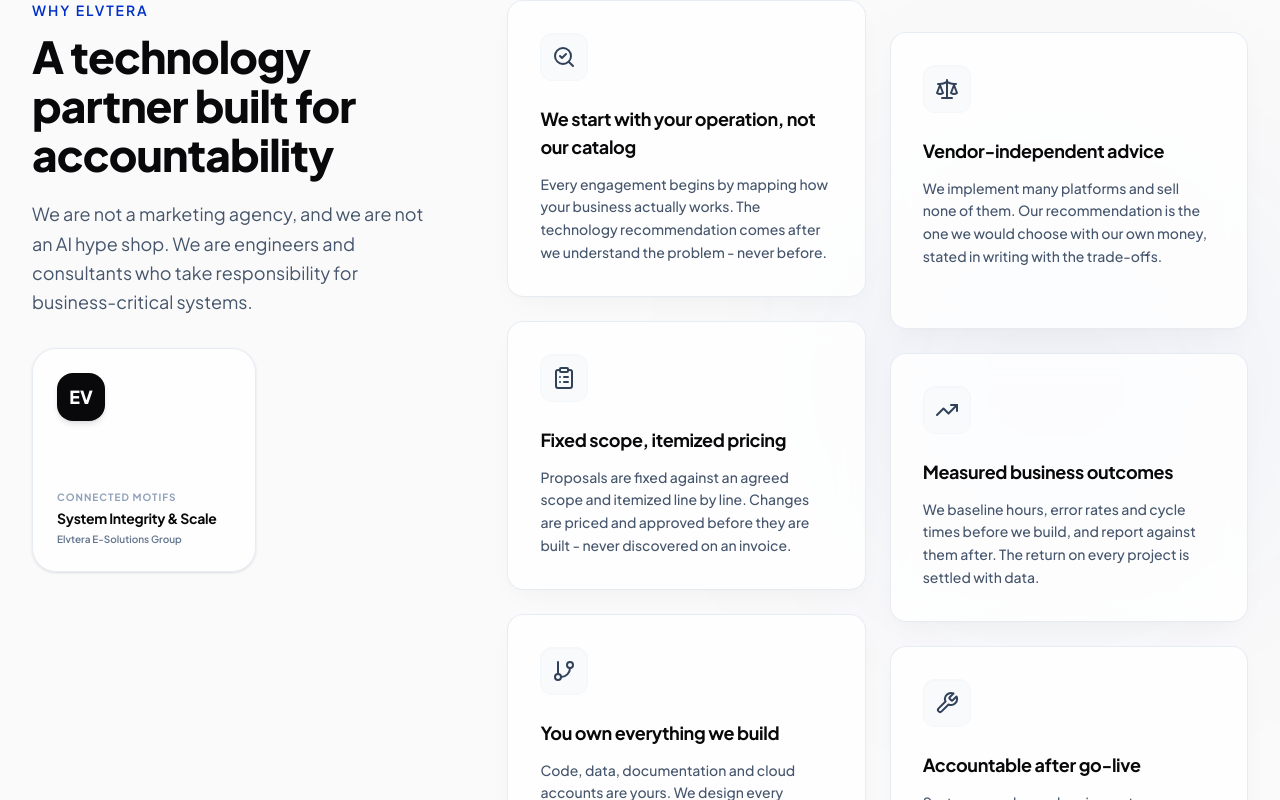
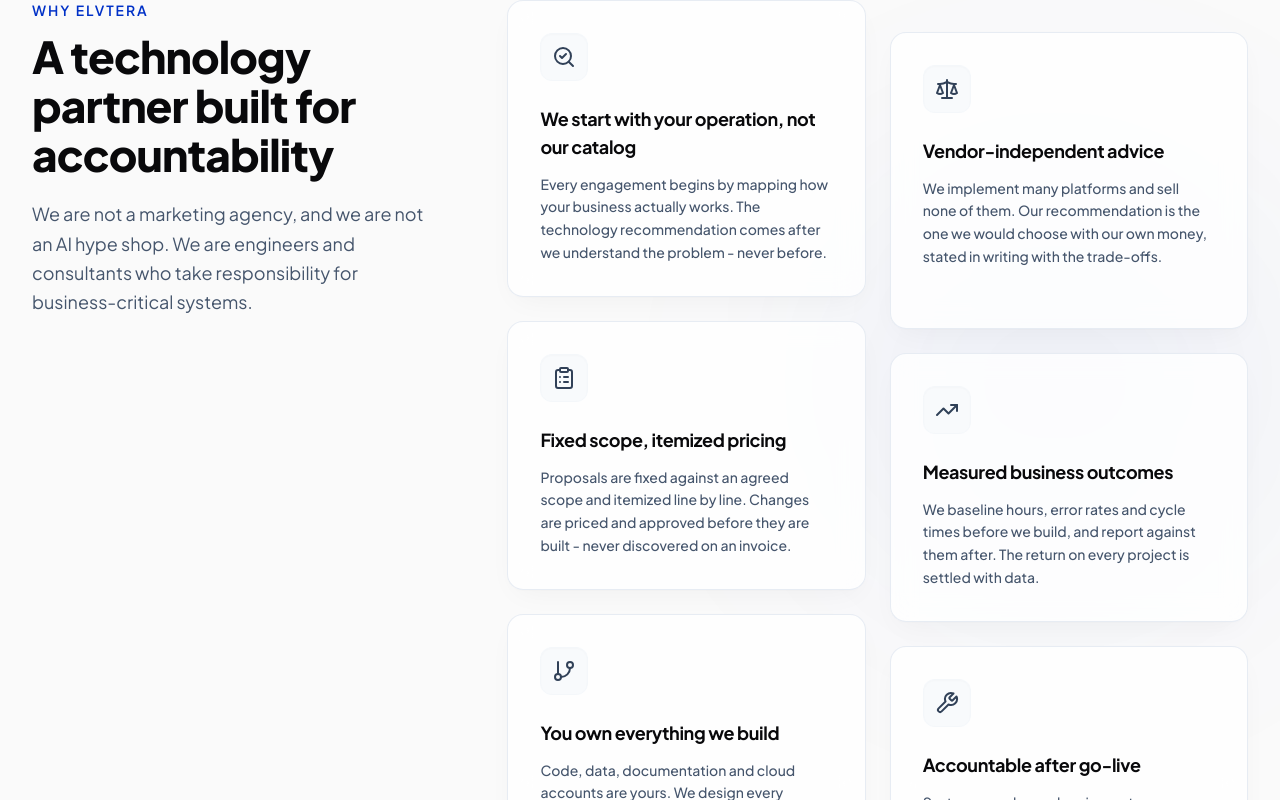
Before and after one commit to Joshuapenielcollins/Elvtera, a Next.js app: page / in a window 1280 px wide. Shown: the part 2332-3132 px from the top of the page. Built offline with nearby package versions, Linux system fonts and the light colour scheme.

Commit message:
Remove EV monogram card graphic from Why Elvtera section

```diff
--- a/app/page.tsx
+++ b/app/page.tsx
@@ -217,21 +217,6 @@
                 title="A technology partner built for accountability"
                 description="We are not a marketing agency, and we are not an AI hype shop. We are engineers and consultants who take responsibility for business-critical systems."
               />
-
-              {/* Custom Monogram Emblem Graphic */}
-              <div className="hidden lg:block relative w-56 h-56 border border-slate-200/80 rounded-3xl bg-white/70 backdrop-blur-md p-6 shadow-sm overflow-hidden">
-                <div className="absolute inset-0 bg-radial-gradient from-secondary/5 via-transparent to-transparent" />
-                <div className="relative w-full h-full flex flex-col justify-between">
-                  <div className="size-12 rounded-2xl bg-primary flex items-center justify-center text-white font-display font-black text-lg shadow-md">
-                    EV
-                  </div>
-                  <div>
-                    <p className="text-[10px] font-bold text-slate-400 uppercase tracking-widest leading-none mb-1.5">Connected Motifs</p>
-                    <h4 className="text-sm font-bold text-primary">System Integrity & Scale</h4>
-                    <p className="text-[10px] text-slate-500 font-semibold mt-1">Elvtera E-Solutions Group</p>
-                  </div>
-                </div>
-              </div>
             </div>
 
             {/* Asymmetrical staggered cards */}
```
